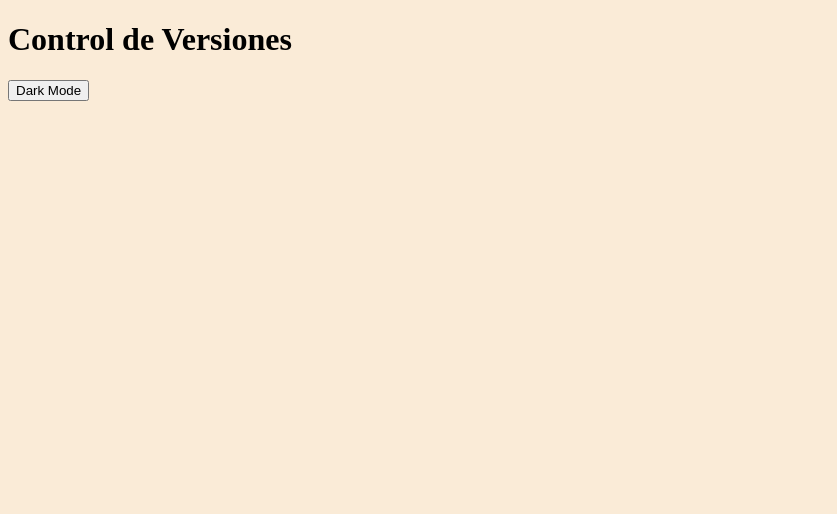
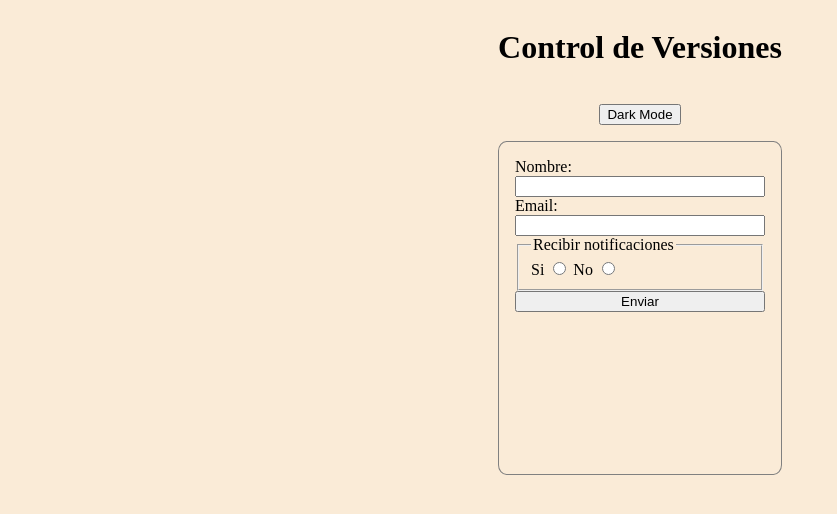
Before and after one commit to Sevigo-code/Laboratorio-4-, a plain HTML site: page index.html in a window 1280 px wide. Shown: the whole page, without its empty margins (0-837 px from the left). Drawn offline with Linux system fonts and the light colour scheme.

Commit message:
Formulario newsletter

```diff
--- a/Css/styles.css
+++ b/Css/styles.css
@@ -1,3 +1,22 @@
 body {
     background-color: antiquewhite;
 }
+
+#form {
+    display: flex;
+    flex-direction: column;
+    height: 300px;
+    width: 250px;
+    border: 1px solid grey;
+    border-radius: 3%;
+    padding: 1rem;
+}
+
+#darkMode {
+    margin: 1rem;
+}
+
+section, header {
+    display: flex;
+    justify-content: center;
+}
--- a/Js/main.js
+++ b/Js/main.js
@@ -6,18 +6,21 @@ let isBlack = true;
 const button = document.getElementsByTagName("button")[0];
 
 let text = document.getElementsByTagName("h1")[0];
+let form = document.getElementById("form");
 
 
 button.addEventListener("click", function() {
 
     if(isBlack) {
         document.body.style.backgroundColor = "black";
-        text.style.color = "white"
+        text.style.color = "white";
+        form.style.color = "white";
     }
 
     else {
         document.body.style.backgroundColor = "antiquewhite"
         text.style.color = "black"
+        form.style.color = "black";
     }
 
     isBlack = !isBlack
--- a/index.html
+++ b/index.html
@@ -8,11 +8,35 @@
     <link rel="stylesheet" href="css/styles.css">
 </head>
 <body>
-    <head>
+    <header>
         <h1>Control de Versiones</h1>
-    </head>
+    </header>
     <main>
-        <button>Dark Mode</button>
+        <section>
+            <button id="darkMode">Dark Mode</button>
+        </section>
+
+        <section>
+            <form action="/paginaNoExistente" id="form" method="POST">
+                <label for="name">Nombre:</label>
+                <input type="text" name="name">
+
+                <label for="email">Email:</label>
+                <input type="text" name="email">
+
+                <fieldset>
+                    <legend>Recibir notificaciones</legend>
+                    <label for="yes">Si</label>
+                    <input type="radio" name="subscribe" id="yes" value="y">
+                    <label for="no">No</label>
+                    <input type="radio" name="subscribe" id="no" value="n">
+                </fieldset>
+
+                <!--button type="submit">Enviar</button-->
+                <!--Codigo comentado porque no hay base de datos para enviar la informacion-->
+                <input type="button" value="Enviar">
+            </form>
+        </section>
     </main>
     <script src="js/main.js"></script>
 </body>
```
Also changed, not shown: 2 other files.
